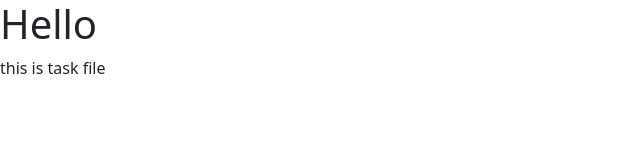
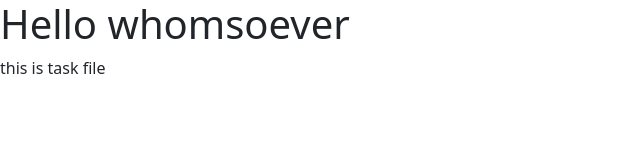
Before and after one commit to Akash-1gif/None_of_your_business, a plain HTML site: page task.html in a window 1280 px wide. Shown: the whole page, without its empty margins (0-640 px from the left). Drawn offline with nearby package versions, Linux system fonts and the light colour scheme.

Commit message:
modified task.html

```diff
--- a/task.html
+++ b/task.html
@@ -7,7 +7,7 @@
     <link href="https://cdn.jsdelivr.net/npm/bootstrap@5.3.3/dist/css/bootstrap.min.css" rel="stylesheet" integrity="sha384-QWTKZyjpPEjISv5WaRU9OFeRpok6YctnYmDr5pNlyT2bRjXh0JMhjY6hW+ALEwIH" crossorigin="anonymous">
   </head>
   <body>
-    <h1>Hello</h1>
+    <h1>Hello whomsoever</h1>
     <p>
         this is task file
     </p>
```
